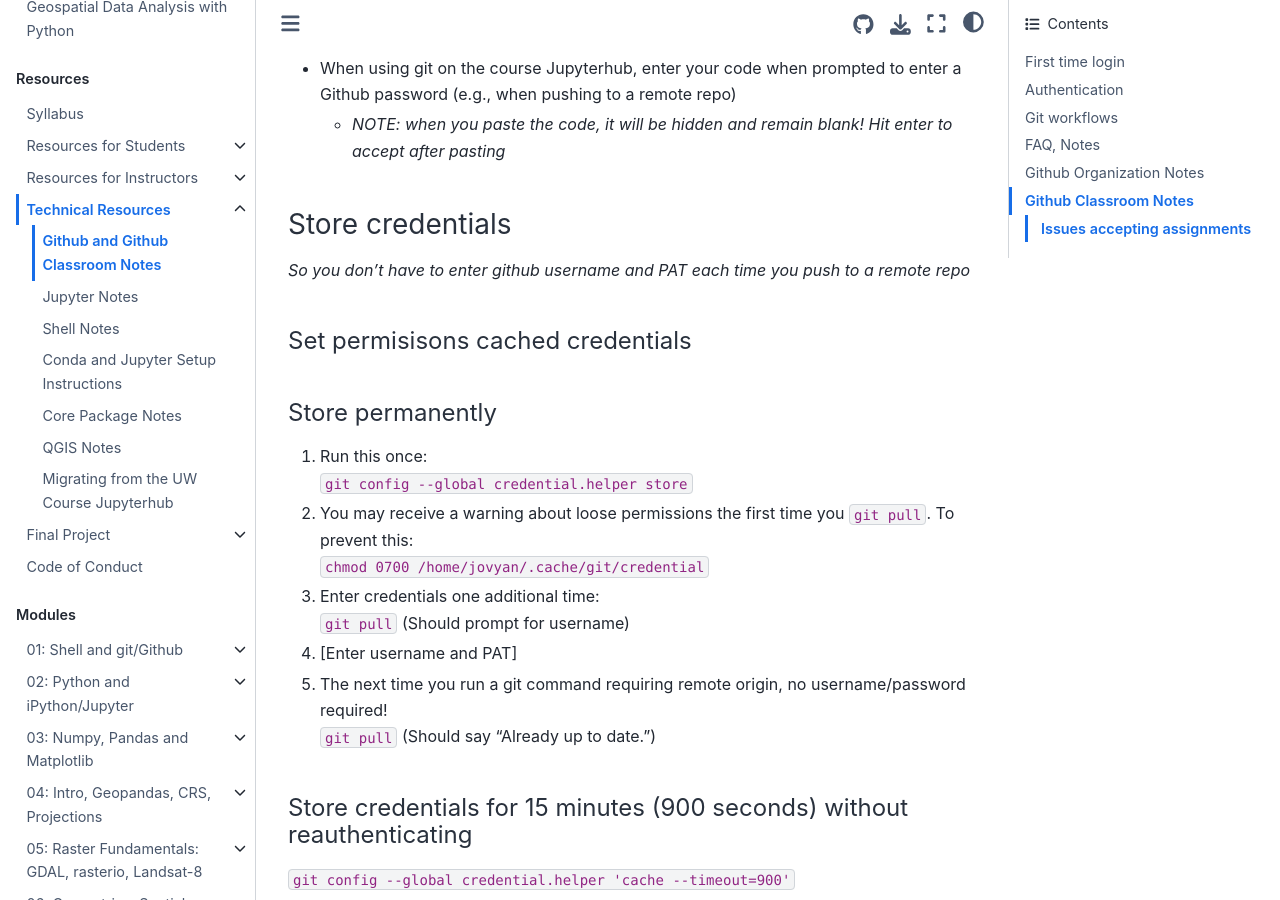
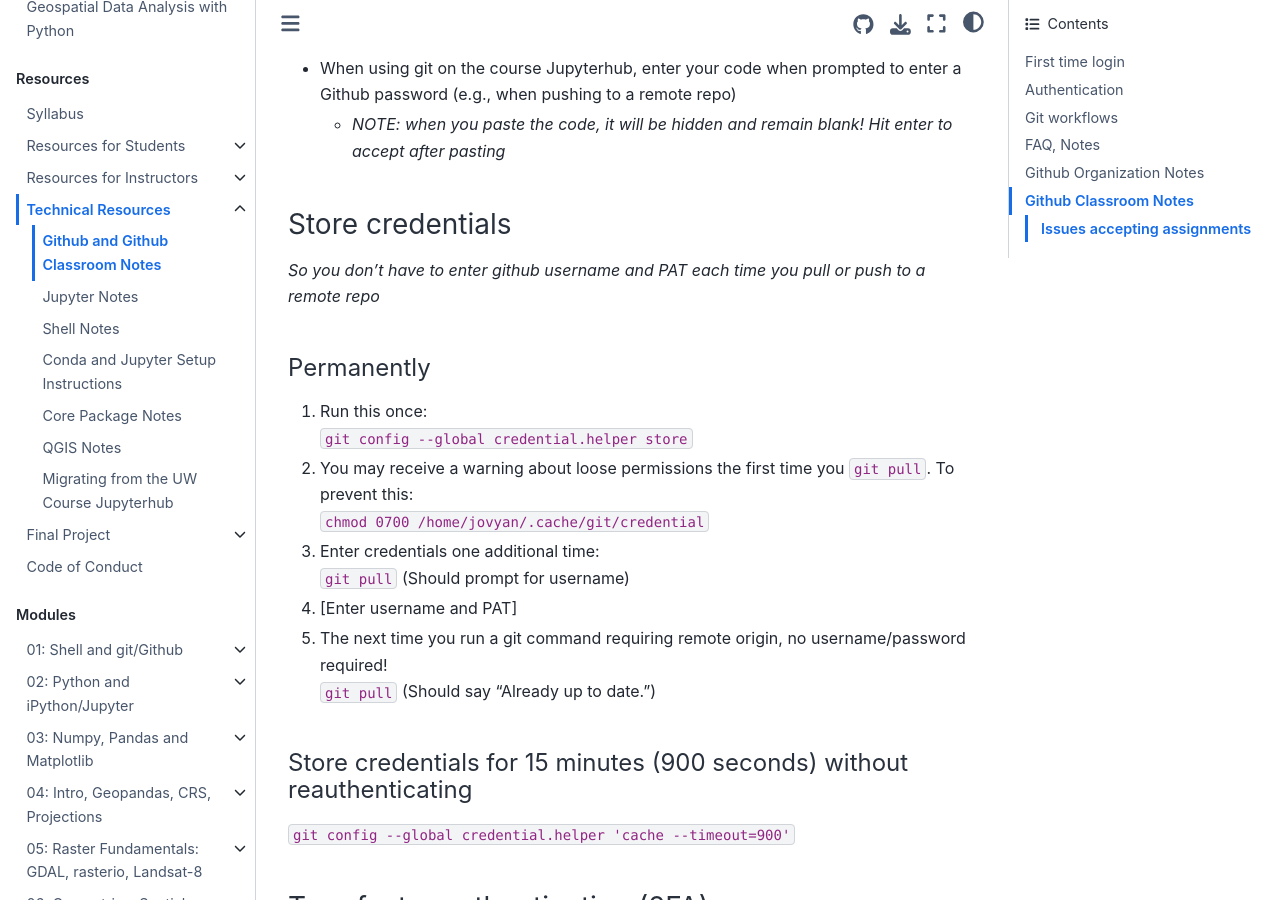
Before and after one commit to UW-GDA/jupyterbook, a Jupyter Book: the page built from book/resources/github.md, in a window 1280 px wide and 900 px high, scrolled down 1119 px. Built offline with Jupyter Book 1.0.4 settings and Sphinx 7.4.7 and the Sphinx Book theme 1.1.4, drawn with Linux system fonts in a browser that asks for light colours; pages that are not in the unit, such as notebooks, are missing from menus.

Commit message:
Update github.md

```diff
--- a/book/resources/github.md
+++ b/book/resources/github.md
@@ -29,12 +29,9 @@
     * *NOTE: when you paste the code, it will be hidden and remain blank! Hit enter to accept after pasting*
 
 ### Store credentials
-*So you don't have to enter github username and PAT each time you push to a remote repo*
+*So you don't have to enter github username and PAT each time you pull or push to a remote repo*
 
-#### Set permisisons cached credentials
-
-
-#### Store permanently
+#### Permanently
 1. Run this once:
 `git config --global credential.helper store`
 1. You may receive a warning about loose permissions the first time you `git pull`.  To prevent this:
```
